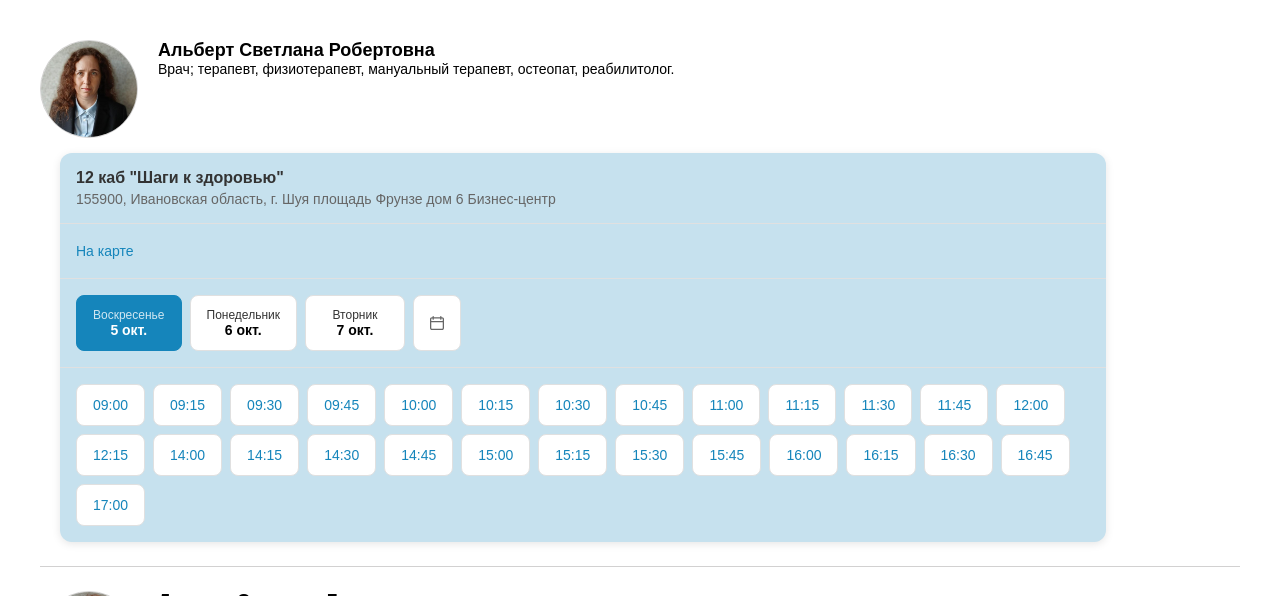
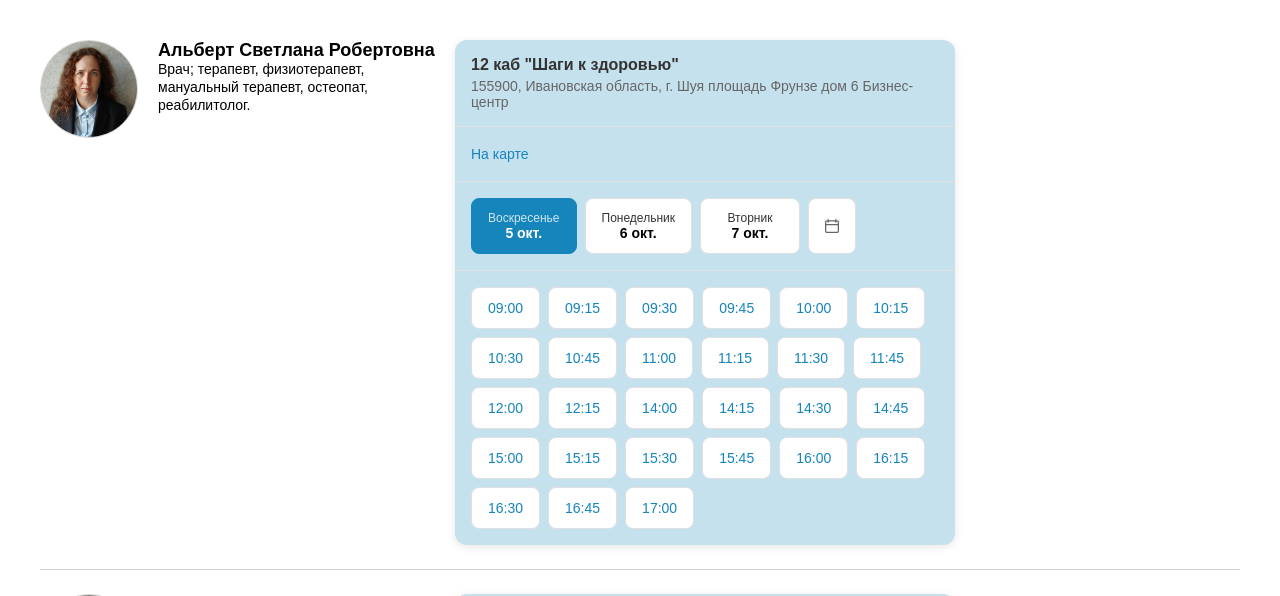
Before and after one commit to Victor2004/onlinedoctorbooking, a website: page views/index.html in a window 1280 px wide. Shown: the part 204-800 px from the top of the page. Drawn offline with Linux system fonts and the light colour scheme; files that its build step writes are made by us from their sources; files whose address does not match are found by name.

Commit message:
откат

```diff
--- a/public/styles/style.css
+++ b/public/styles/style.css
@@ -62,17 +62,17 @@ header {
   max-width: 1066px;
   display: flex;
   align-items: flex-start;
-  justify-content: space-between; /* Распределяет пространство между элементами */
+  gap: 30px;
+  justify-content: space-between;
   width: 100%;
-  gap: 20px; /* Минимальное расстояние между элементами */
 }
 
 .doctor-card {
   display: flex;
-  flex: 0 1 auto; /* Может сжиматься, но не растягивается */
+  flex: 0 0 auto;
+  max-width: 400px;
+  min-width: 250px;
   align-items: flex-start;
-  max-width: none; /* Убираем ограничение */
-  min-width: auto;
 }
 
 .avatar {
@@ -91,18 +91,15 @@ header {
   margin-bottom: 16px;
   display: flex;
   align-items: flex-start;
-  flex: 1 1 auto; /* Занимает необходимое пространство */
+  flex: 1 1 0%;
   display: block;
   margin: -8px;
   padding: 8px;
   text-decoration: none;
   border-radius: 8px;
   transition: background-color 0.1s linear;
-  word-wrap: break-word;
+  word-wrap: break-word; /* Перенос длинных слов */
   overflow-wrap: break-word;
-  /* Убираем все ограничения по ширине */
-  max-width: none;
-  min-width: auto;
 }
 
 .padding-line {
@@ -134,10 +131,10 @@ header {
   background: #c6e1ee;
   border-radius: 12px;
   box-shadow: 0 2px 8px rgba(0, 0, 0, 0.1);
-  flex: 0 0 auto; /* Не растягивается и не сжимается */
-  width: 500px; /* Фиксированная ширина */
+  flex: 0 0 auto; /* Измените это - запрещаем растягивание */
+  max-width: 500px; /* Фиксированная ширина */
   margin: 0;
-  margin-left: 20px; /* Добавляем отступ слева */
+  margin-right: auto;
 }
 
 .dropdown-button {
@@ -323,25 +320,20 @@ header {
 
   .doctor-card {
     max-width: 100%;
+    min-width: auto;
     flex-direction: column;
     text-align: center;
     margin-bottom: 0;
-    flex: 0 0 auto;
   }
-
-  .doctor-info {
-    flex: 0 0 auto;
+  .avatar {
+    margin: 0 auto 16px;
   }
 
   .appointment-widget {
     max-width: 100%;
     width: 100%;
     margin-left: 0;
-    flex: 0 0 auto;
-  }
-
-  .avatar {
-    margin: 0 auto 16px;
+    flex: 1 1 auto;
   }
 }
 
```
